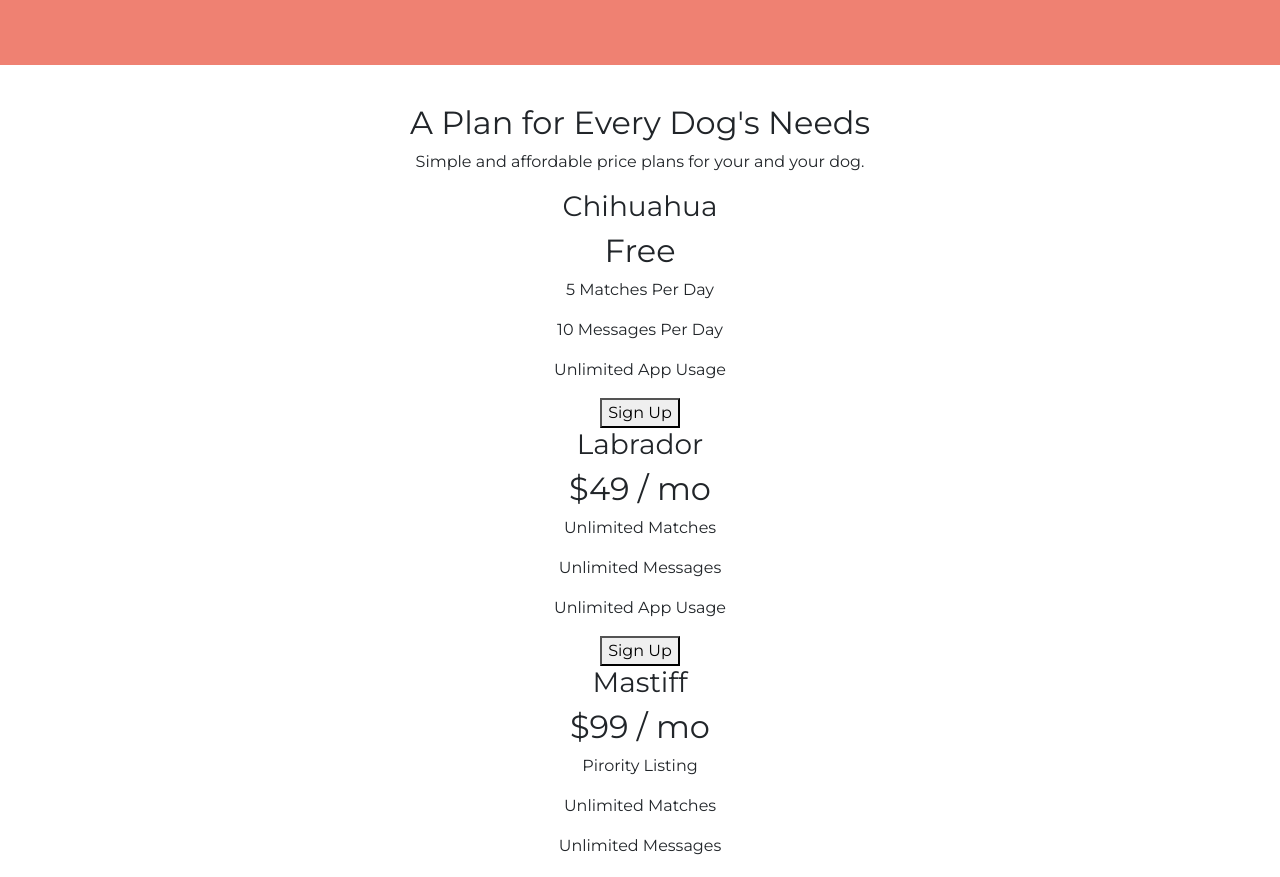
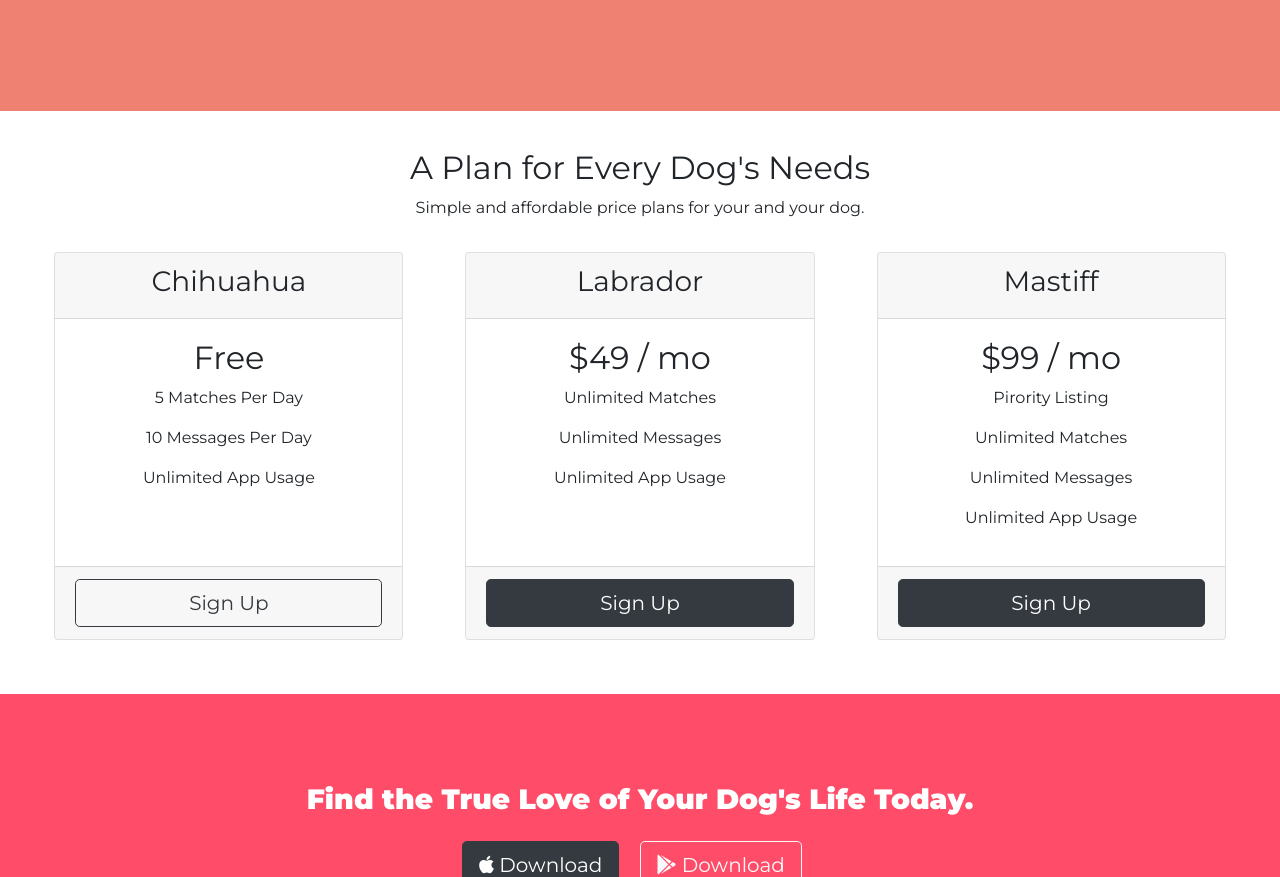
Before and after one commit to MordredGit/tindog-tutorial, a plain HTML site: page index.html in a window 1280 px wide. Shown: the part 1923-2800 px from the top of the page. Drawn offline with nearby package versions, Linux system fonts and the light colour scheme.

Commit message:
Add files via upload

```diff
--- a/css/styles.css
+++ b/css/styles.css
@@ -14,7 +14,7 @@ h1 {
 }
 
 .container-fluid {
-  padding: 3% 15%;
+  padding: 3% 15% 25%;
 }
 
 .navbar-brand {
@@ -38,11 +38,15 @@ h1 {
 .iphone-mockup {
   width: 60%;
   transform: rotate(25deg);
+  position: absolute;
+  right: 26%;
 }
 
 #features {
+  background-color: white;
   text-align: center;
   padding: 10% 15%;
+  position: relative;
 }
 
 .icon {
@@ -77,6 +81,12 @@ h1 {
   line-height: 1.5;
 }
 
+@media screen and (max-width : 990px) {
+  .testdesc {
+    font-size: 1.5rem;
+  }
+}
+
 .testimg {
   width: 10%;
   border-radius: 100%;
@@ -104,6 +114,49 @@ h1 {
 /* Pricing */
 
 #pricing {
-  text-align: center;
   padding: 3%;
 }
+
+/* Download */
+
+#cta {
+  background-color: #ff4c68;
+}
+
+.cta-container {
+  padding: 7% 0 ;
+}
+
+.cta-title {
+  font-weight: 900;
+  color: #fff;
+}
+
+.dnld-btn {
+  margin-top: 1rem;
+  margin-right: 1rem;
+}
+
+#footer {
+  padding-top: 5%;
+}
+
+.web-icon {
+  margin: 1%;
+}
+.sm-icon {
+  margin: 0.8rem;
+}
+
+@media screen and (max-width : 1028px) {
+
+  #title {
+    text-align: center;
+  }
+
+  .iphone-mockup {
+    padding-top: 5%;
+    transform: rotate(0);
+    position: static;
+  }
+}
--- a/index.html
+++ b/index.html
@@ -3,6 +3,7 @@
 
 <head>
   <meta charset="utf-8">
+  <meta name="viewport" content="width=device-width, initial-scale=1">
   <title>TinDog</title>
 
   <!-- Google font -->
@@ -54,8 +55,8 @@
       <div class="row">
         <div class="col-lg-6">
           <h1>Meet new and interesting dogs nearby.</h1>
-          <button type="button" class="btn btn-dark btn-lg"><i class="fab fa-apple"></i> Download</button>
-          <button type="button" class="btn btn-outline-light btn-lg active" data-toggle="button" aria-pressed="false" autocomplete="off"><i class="fab fa-google-play"></i> Download</button>
+          <button type="button" class="btn btn-dark btn-lg dnld-btn" data-toggle="button" aria-pressed="false" autocomplete="off"><i class="fab fa-apple"></i> Download</button>
+          <button type="button" class="btn btn-outline-light btn-lg active dnld-btn" data-toggle="button" aria-pressed="false" autocomplete="off"><i class="fab fa-google-play"></i> Download</button>
         </div>
         <div class="col-lg-6">
           <img class="iphone-mockup" src="images/iphone6.png" alt="iphone-mockup">
@@ -135,54 +136,91 @@
 
   <!-- Pricing -->
 
-  <section id="pricing">
-
+  <section class="text-center" id="pricing">
 
     <h2>A Plan for Every Dog's Needs</h2>
     <p>Simple and affordable price plans for your and your dog.</p>
 
-
+    <div class="row">
+      <div class="col-lg-4 col-md-6">
+        <div class="card m-3">
+          <div class="card-header">
             <h3>Chihuahua</h3>
+          </div>
+          <div class="card-body">
             <h2>Free</h2>
             <p>5 Matches Per Day</p>
             <p>10 Messages Per Day</p>
             <p>Unlimited App Usage</p>
-    <button type="button">Sign Up</button>
+            <p style="visibility: hidden"> s</p>
 
+          </div>
+          <div class="card-footer">
+            <button type="button" class="btn btn-lg btn-block btn-outline-dark">Sign Up</button>
+          </div>
 
+        </div>
+      </div>
+      <div class="col-lg-4 col-md-6">
+        <div class="card m-3">
+          <div class="card-header">
             <h3>Labrador</h3>
+          </div>
+          <div class="card-body">
             <h2>$49 / mo</h2>
             <p>Unlimited Matches</p>
             <p>Unlimited Messages</p>
             <p>Unlimited App Usage</p>
-    <button type="button">Sign Up</button>
-
-
+            <p style="visibility: hidden"> s</p>
+          </div>
+          <div class="card-footer">
+            <button type="button" class="btn btn-lg btn-block btn-dark">Sign Up</button>
+          </div>
+        </div>
+      </div>
+      <div class="col-lg-4">
+        <div class="card m-3">
+          <div class="card-header">
             <h3>Mastiff</h3>
+          </div>
+          <div class="card-body">
             <h2>$99 / mo</h2>
             <p>Pirority Listing</p>
             <p>Unlimited Matches</p>
             <p>Unlimited Messages</p>
             <p>Unlimited App Usage</p>
-    <button type="button">Sign Up</button>
-
+          </div>
+          <div class="card-footer">
+            <button type="button" class="btn btn-lg btn-block btn-dark">Sign Up</button>
+          </div>
+        </div>
+      </div>
+    </div>
   </section>
 
 
   <!-- Call to Action -->
 
-  <section id="cta">
+  <section class="text-center" id="cta">
 
-    <h3>Find the True Love of Your Dog's Life Today.</h3>
-    <button type="button">Download</button>
-    <button type="button">Download</button>
+    <div class="container-fluid cta-container">
+      <h3 class="cta-title">Find the True Love of Your Dog's Life Today.</h3>
+      <button type="button" class="btn btn-dark btn-lg dnld-btn" data-toggle="button" aria-pressed="false" autocomplete="off"><i class="fab fa-apple"></i> Download</button>
+      <button type="button" class="btn btn-outline-light btn-lg active dnld-btn" data-toggle="button" aria-pressed="false" autocomplete="off"><i class="fab fa-google-play"></i> Download</button>
+    </div>
 
   </section>
 
 
   <!-- Footer -->
 
-  <footer id="footer">
+  <footer class="text-center" id="footer">
+    <div class="web-icon">
+      <i class="fab fa-twitter sm-icon"></i>
+      <i class="fab fa-facebook-f sm-icon"></i>
+      <i class="fab fa-instagram sm-icon"></i>
+      <i class="fas fa-envelope sm-icon"></i>
+    </div>
 
     <p>© Copyright 2018 TinDog</p>
 
```
Lines whose indentation alone changed are shown as unchanged.
